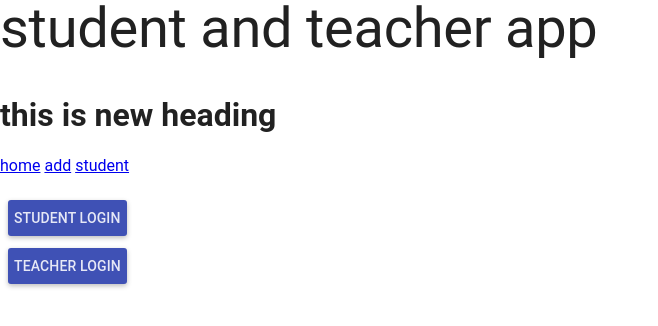
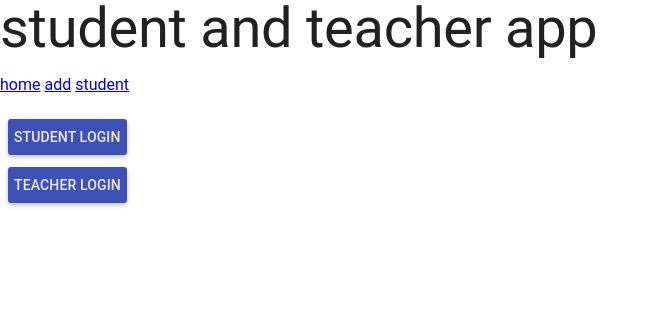
Before and after one commit to mInzamamMalik/friday-lab-task-12-6-15, a website: page index.html in a window 1280 px wide. Shown: the whole page, without its empty margins (0-658 px from the left). Drawn offline with Linux system fonts and the light colour scheme.

Commit message:
testing tags removed

```diff
--- a/index.html
+++ b/index.html
@@ -28,7 +28,6 @@
 
 <span class="md-display-3">student and teacher app</span><br /><br />
 
-<h1>this is new heading</h1>
 <a ng-link="home">home</a>
 <a ng-link="add">add</a>
 <a ng-link="student">student</a>
```
